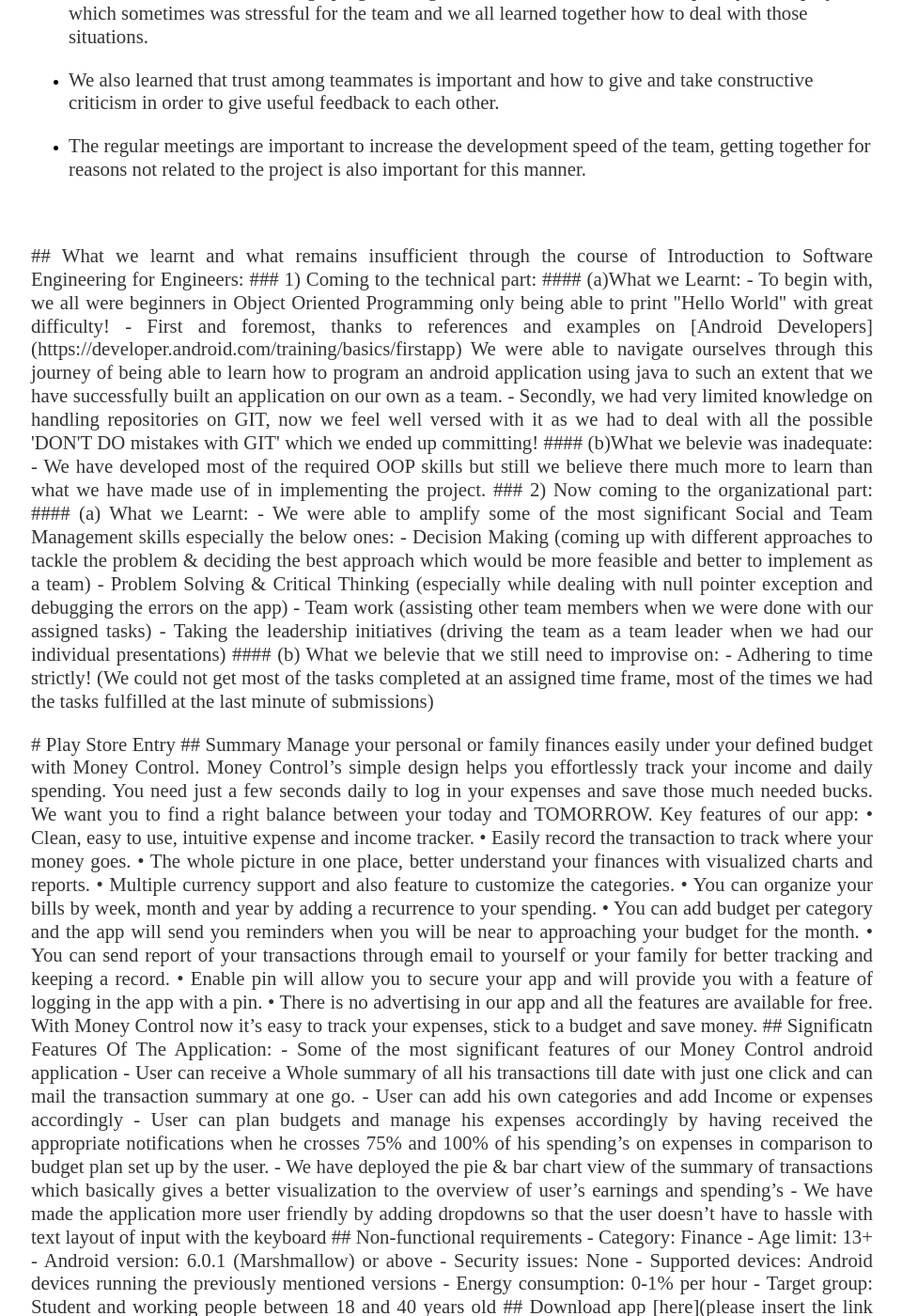
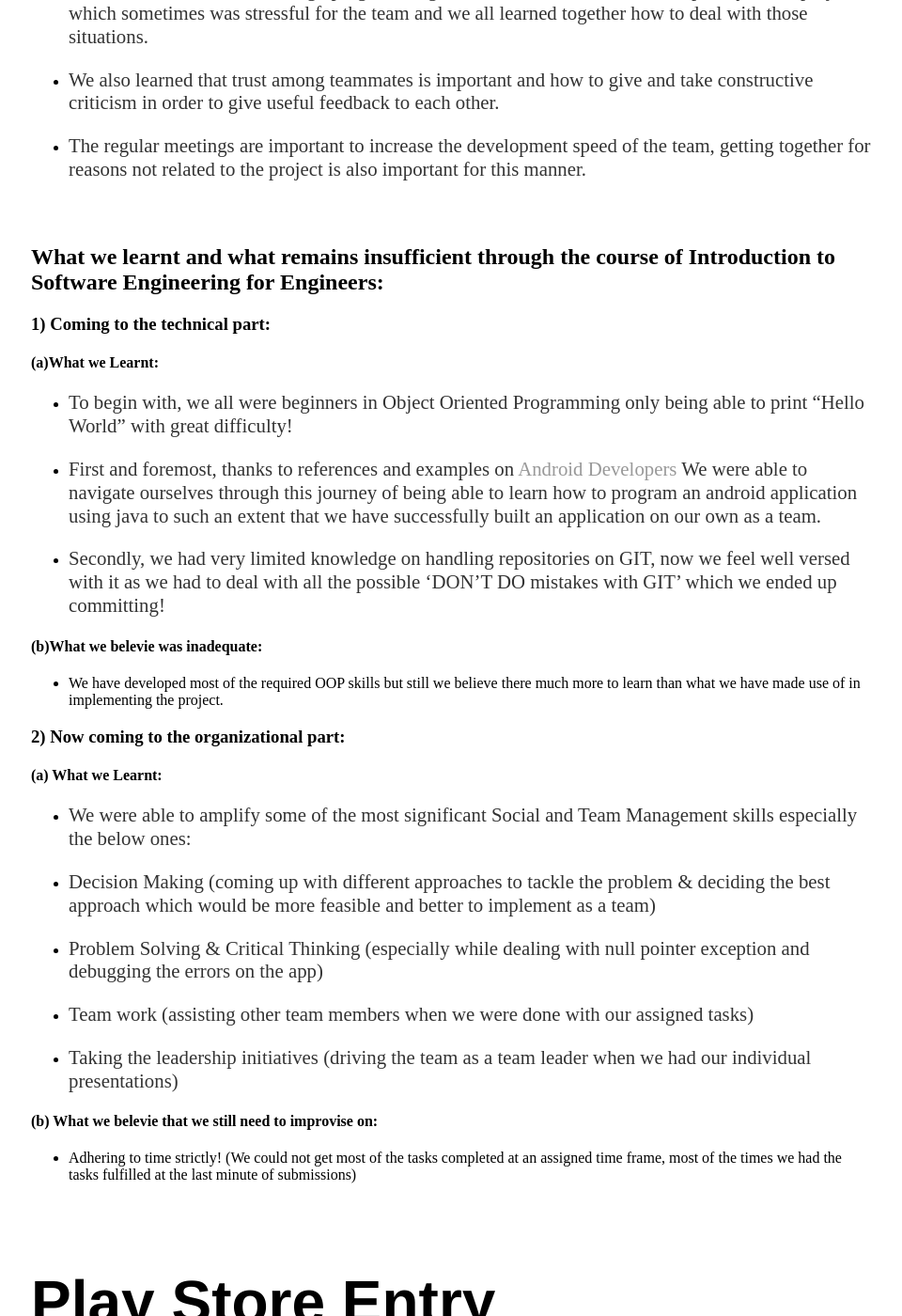
Before and after one commit to NadeemNicoR/TeamProjects, a Jekyll site: the page built from docs/_posts/2019-07-02-ISEE-2019-Reflections & Play Store Entry.md, in a window 1280 px wide and 1400 px high, scrolled down 2154 px. Shown: the whole window at 94% size, without its empty margins (159-1119 px from the left). Built offline with Jekyll 4.4.1, drawn with Linux system fonts in a browser that asks for light colours; our own code applies the rules of GitHub Pages for plain Markdown files; some of the changed text lies outside the part shown.

Commit message:
Update 2019-07-02-ISEE-2019-Reflections & Play Store Entry.md

```diff
--- a/docs/_posts/2019-07-02-ISEE-2019-Reflections & Play Store Entry.md
+++ b/docs/_posts/2019-07-02-ISEE-2019-Reflections & Play Store Entry.md
@@ -45,9 +45,9 @@
 
 - The regular meetings are important to increase the development speed of the team, getting together for reasons not related to the project is also important for this manner.
 
-<br>
+<br/>
 
-<p class="justify">
+<p class="justify"/>
 
 ## What we learnt and what remains insufficient through the course of Introduction to Software Engineering for Engineers:
 
@@ -85,9 +85,9 @@
 
 - Adhering to time strictly! (We could not get most of the tasks completed at an assigned time frame, most of the times we had the tasks fulfilled at the last minute of submissions)
 
-<br>
+<br/>
 
-<p class="justify">
+<p class="justify"/>
 
 # Play Store Entry
 
```
